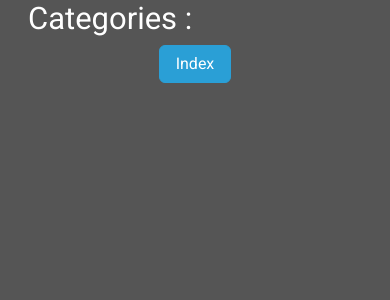
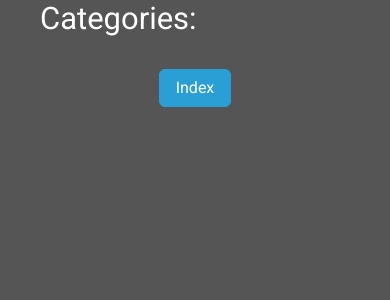
Before and after one commit to Samekmat/Plan-Diet, a Django app: page /categories/ in a window 390 px wide. Shown: the part 74-374 px from the top of the page. Run offline with Django 3.2, Linux system fonts and the light colour scheme; data that the repository does not hold is empty.

Commit message:
style: re-style categories pages

```diff
--- a/src/categories/templates/categories/category_list.html
+++ b/src/categories/templates/categories/category_list.html
@@ -1,13 +1,21 @@
 {% extends 'base.html' %}
 
 {% block content %}
-    <h2>Categories :</h2>
-    {% for category in categories %}
-    <ul>
-        <li> <a class="btn btn-danger btn-sm btn-link widthe" href="{% url 'categories:category-detail' category.pk %}">{{ category.name }}</a> </li>
-    </ul>
-    {% endfor %}
-    <div class="d-flex justify-content-center">
-        <a href="{% url 'index' %}" class="btn btn-primary"> Index </a>
+    <div class="container">
+        <div class="row">
+            <div class="col-md-8 offset-md-2">
+                <h2>Categories:</h2>
+                <ul class="list-group">
+                    {% for category in categories %}
+                        <li class="list-group-item">
+                            <a href="{% url 'categories:category-detail' category.pk %}" class="btn btn-danger btn-sm btn-link">{{ category.name }}</a>
+                        </li>
+                    {% endfor %}
+                </ul>
+                <div class="text-center mt-4">
+                    <a href="{% url 'index' %}" class="btn btn-primary">Index</a>
+                </div>
+            </div>
+        </div>
     </div>
 {% endblock %}
```
Also changed, not shown: src/categories/templates/categories/category.html (+8 -2 lines).
